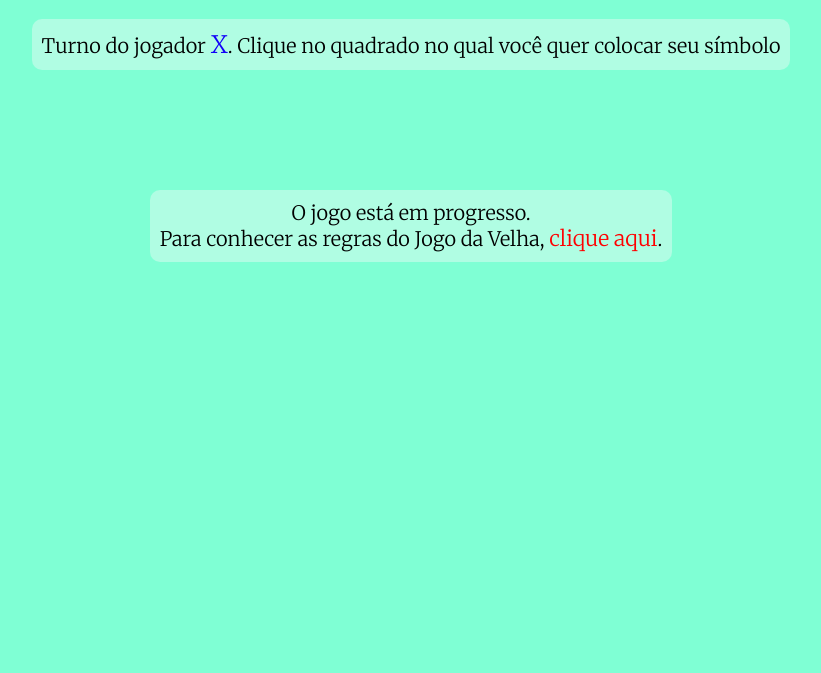
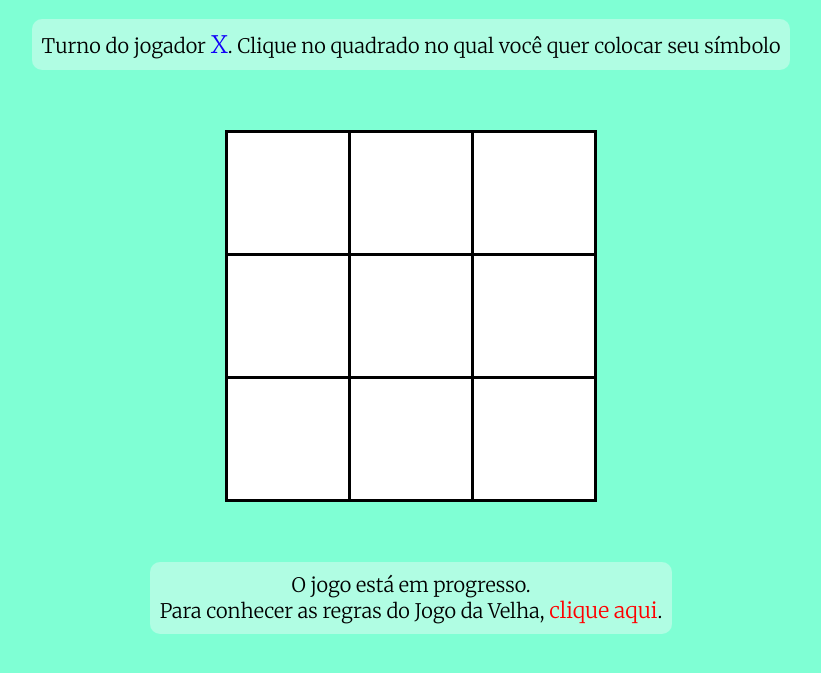
Before and after one commit to Joao-Pedro-Castelli/Jogo-da-velha, a plain HTML site: page index.html in a window 1280 px wide. Shown: the part 157-830 px from the top of the page, without its empty margins (229-1050 px from the left). Before the commit the page ends 800 px from the top, so only its background shows below. Drawn offline with nearby package versions, Linux system fonts and the light colour scheme.

Commit message:
Finalização do HTML e começo do JS
Pelo menos eu acho que terminei a parte de HTML e CSS. Se algum problema ou ideia aparecerem, mudarei o site, mas agora é mais planejar, desenvolver e testar o script para fazer o jogo funcionar

```diff
--- a/index.html
+++ b/index.html
@@ -13,10 +13,27 @@
         <p>Turno do jogador <span>X</span>. Clique no quadrado no qual você quer colocar seu símbolo</p>
     </div>
     <div class="jogo">
-
+        <table>
+            <tr>
+                <td><img id="s1-1" class="cel" src="fundo.png" onclick="jogada('1-1')" alt="célula da tabela do Jogo da Velha"></td>
+                <td><img id="s1-2" class="cel" src="fundo.png" onclick="jogada('1-2')" alt="célula da tabela do Jogo da Velha"></td>
+                <td><img id="s1-3" class="cel" src="fundo.png" onclick="jogada('1-3')" alt="célula da tabela do Jogo da Velha"></td>
+            </tr>
+            <tr>
+                <td><img id="s2-1" class="cel" src="fundo.png" onclick="jogada('2-1')" alt="célula da tabela do Jogo da Velha"></td>
+                <td><img id="s2-2" class="cel" src="fundo.png" onclick="jogada('2-2')" alt="célula da tabela do Jogo da Velha"></td>
+                <td><img id="s2-3" class="cel" src="fundo.png" onclick="jogada('2-3')" alt="célula da tabela do Jogo da Velha"></td>
+            </tr>
+            <tr>
+                <td><img id="s3-1" class="cel" src="fundo.png" onclick="jogada('3-1')" alt="célula da tabela do Jogo da Velha"></td>
+                <td><img id="s3-2" class="cel" src="fundo.png" onclick="jogada('3-2')" alt="célula da tabela do Jogo da Velha"></td>
+                <td><img id="s3-3" class="cel" src="fundo.png" onclick="jogada('3-3')" alt="célula da tabela do Jogo da Velha"></td>
+            </tr>
+        </table>
     </div>
     <div id="tex">
         <p id="resultado">O jogo está em progresso. <br/> Para conhecer as regras do Jogo da Velha, <a href="https://pt.wikipedia.org/wiki/Jogo_da_velha" target="_blank">clique aqui</a>.</p>
     </div>
+    <script src="script.js"></script>
 </body>
 </html>
--- a/script.js
+++ b/script.js
@@ -0,0 +1,4 @@
+function jogada(select){
+    var space = document.querySelector(`#s${select}`)
+    space.setAttribute('src', 'xizinho.png')
+}
--- a/style.css
+++ b/style.css
@@ -47,3 +47,20 @@ span{
     color: rgb(17, 0, 248);
     font-size: 18pt;
 }
+
+table{
+    border-collapse: collapse;
+    margin-left: auto;
+    margin-right: auto;
+}
+
+td{
+    border: 3px  solid black;
+    padding: 0px;
+}
+
+.cel{
+    width: 120px;
+    height: 120px;
+    display: block;
+}
```
